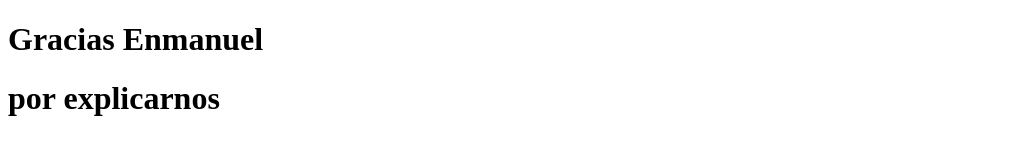
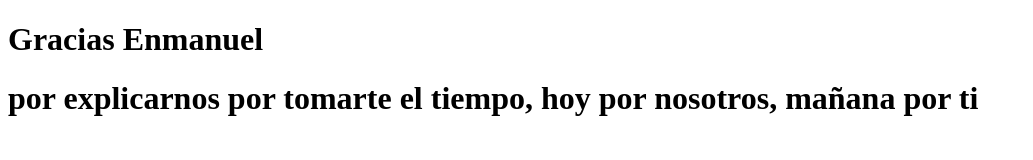
Before and after one commit to DargyJML/aprendiendogit, a plain HTML site: page index.html in a window 1280 px wide. Shown: the whole page, without its empty margins (0-1033 px from the left). Drawn offline with Linux system fonts and the light colour scheme.

Commit message:
correccion de error

```diff
--- a/index.html
+++ b/index.html
@@ -11,7 +11,7 @@
 <body>
     <h1>Gracias Enmanuel
     </h1>
-    <h1>por explicarnos
+    <h1>por explicarnos por tomarte el tiempo, hoy por nosotros, mañana por ti
     </h1>
 </body>
 
```
